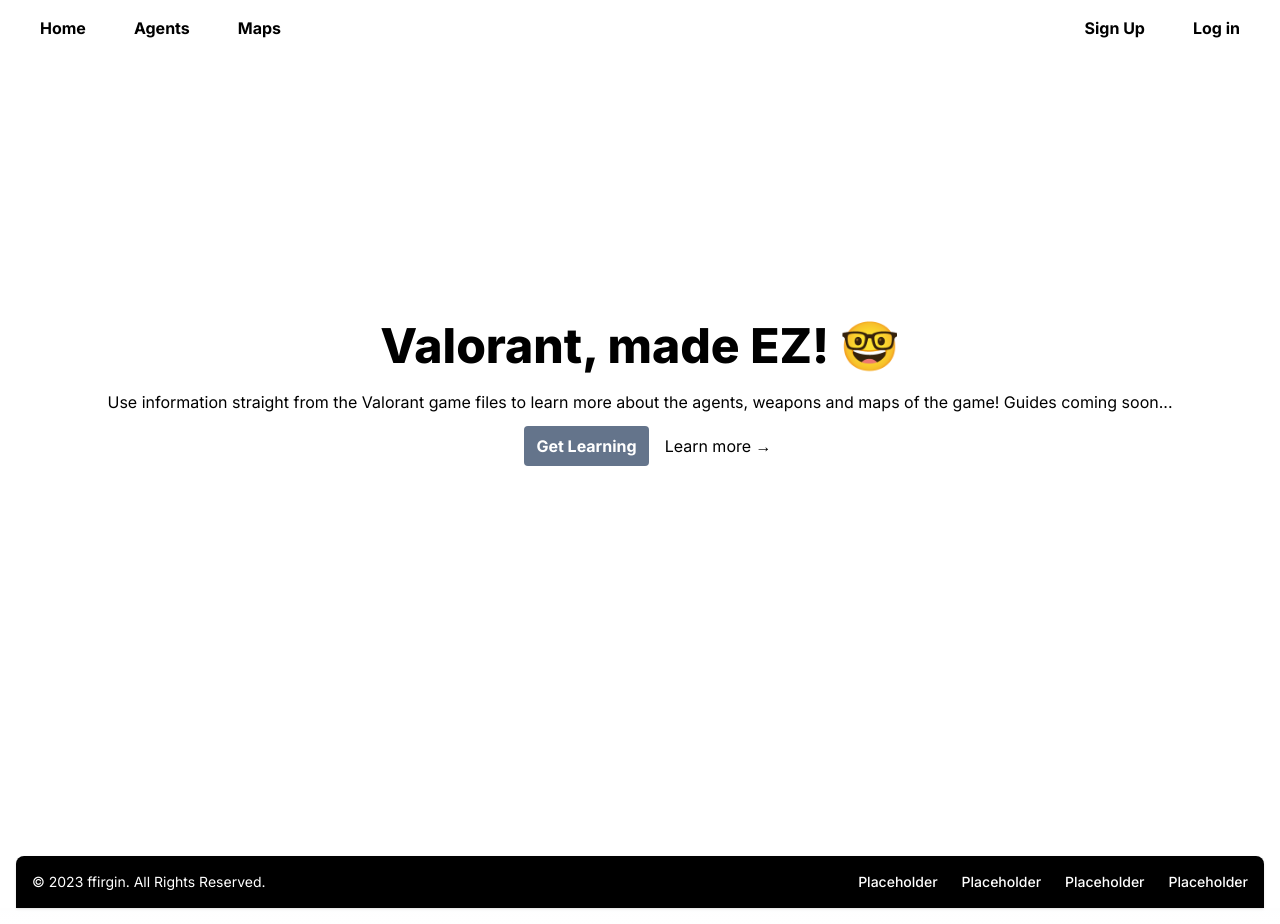
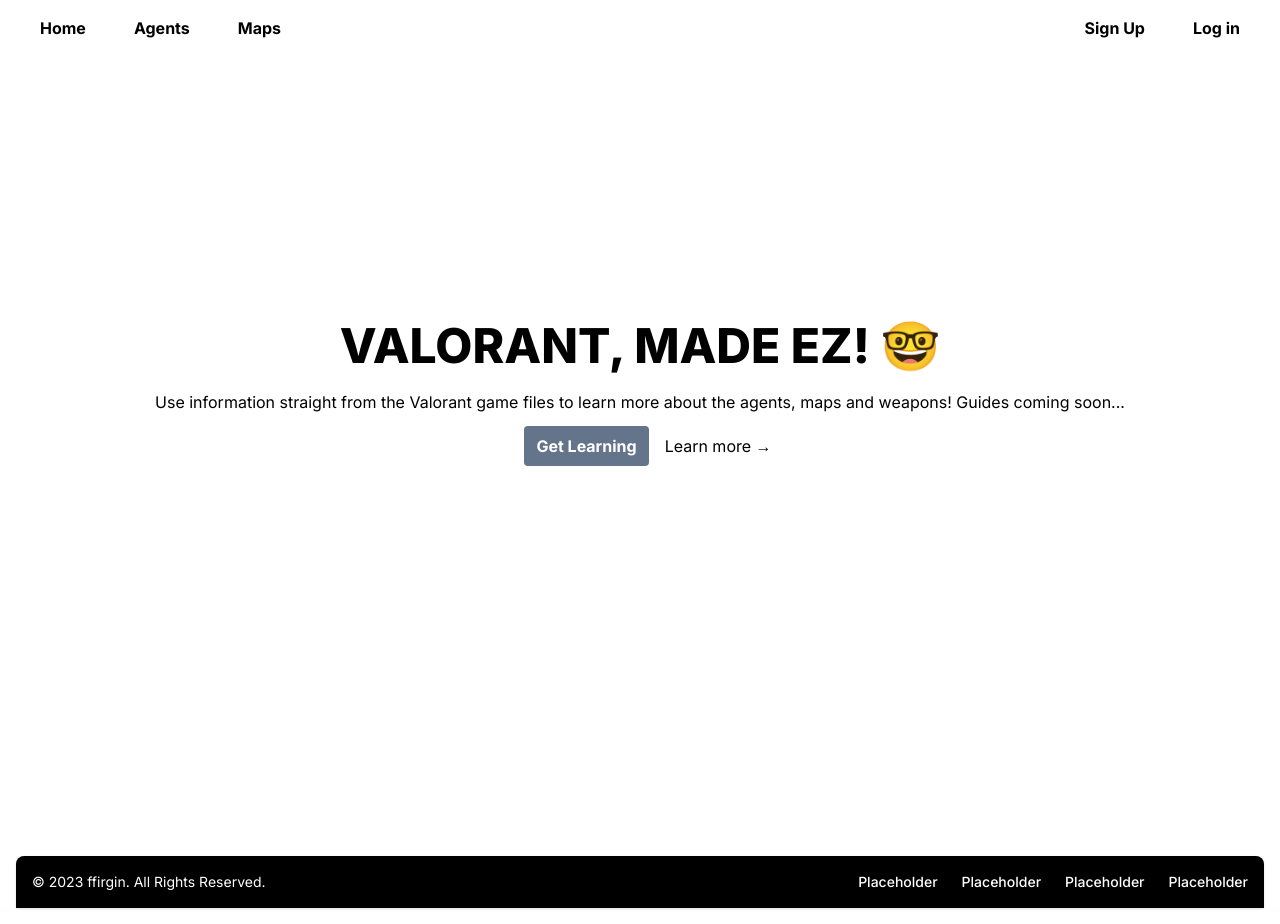
Before and after one commit to ffirgin/valo-ez, a Next.js app: page / in a window 1280 px wide. Built offline with nearby package versions, Linux system fonts and the light colour scheme; no server answers.

Commit message:
added framer motion animations to several pages

```diff
--- a/src/app/agents/page.tsx
+++ b/src/app/agents/page.tsx
@@ -1,7 +1,11 @@
+"use client"
 import AgentsView from "../components/AgentsView";
+import { motion } from "framer-motion";
 
 const getAgentsData = async () => {
-  const res = await fetch("https://valorant-api.com/v1/agents");
+  const res = await fetch("https://valorant-api.com/v1/agents", {
+    cache: "no-store",
+  });
   const data = await res.json();
   return data;
 };
@@ -9,10 +13,29 @@
 export default async function Agents() {
   const data = await getAgentsData();
 
-
   return (
     <div className="">
-      <h1 className="text-center uppercase text-2xl font-bold pb-5">Agents</h1>
+      <motion.div
+        initial="hidden"
+        animate="visible"
+        variants={{
+          hidden: {
+            scale: 0.8,
+            opacity: 0,
+          },
+          visible: {
+            scale: 1,
+            opacity: 1,
+            transition: {
+              delay: 0.01,
+            },
+          },
+        }}
+      >
+        <h1 className="text-center uppercase text-2xl font-bold pb-5">
+          Agents
+        </h1>
+      </motion.div>
       <AgentsView data={data.data} />
     </div>
   );
--- a/src/app/components/AgentBox.tsx
+++ b/src/app/components/AgentBox.tsx
@@ -2,6 +2,7 @@
 import Link from "next/link";
 import { Agent } from "../../types/Agents.type";
 import React from "react";
+import { motion } from "framer-motion";
 
 type Props = {
   agent: Agent;
@@ -13,16 +14,44 @@
       href={{
         pathname: `/agents/${agent.uuid}`,
       }}
-      className="flex flex-col max-w-[400px] items-center border-zinc-400 border-2 rounded-3xl hover:bg-black hover:border-none transition hover:ease-in-out hover:duration-200 z-20 overflow-hidden"
+      className="flex flex-col max-w-[400px] items-center border-zinc-400  rounded-3xl hover:bg-black hover:border-none transition hover:ease-in-out hover:duration-200 z-20 overflow-hidden"
+    >
+      <div className="relative">
+        <motion.div
+          className="z-10 relative"
+          whileHover={{
+            scale: 1.2,
+          }}
         >
           <Image
             src={agent.fullPortrait}
             width={400}
             height={400}
             alt={`${agent.displayName} full portrait`}
-        className="hover:transition hover:duration-300 hover:scale-105 hover:ease-in-out hover:translate-y-1 z-0"
+            className="hover:transition hover:duration-300 hover:ease-in-out"
           />
-      <div className="flex gap-5 py-2 font-extrabold text-xl text-white bg-black rounded-t px-3 h-10 items-center z-10">
+        </motion.div>
+        <Image
+          src={agent.background}
+          width={400}
+          height={400}
+          alt={`${agent.displayName} background`}
+          className="absolute bottom-0 translate-y-[140px] z-0"
+        />
+      </div>
+      <motion.div
+        className="z-20"
+        initial={{
+          opacity: 0,
+          y: 100,
+        }}
+        animate={{
+          opacity: 1,
+          y: 0,
+        }}
+        transition={{ delay: 0.3, duration: 0.5 }}
+      >
+        <div className="flex gap-5 py-2 font-extrabold text-xl text-white bg-black rounded-t px-3 h-10 items-center z-20">
           <p>{agent.displayName}</p>
           <div className="flex gap-1 items-center">
             <Image
@@ -34,6 +63,7 @@
             <p>{agent.role.displayName}</p>
           </div>
         </div>
+      </motion.div>
     </Link>
   );
 };
--- a/src/app/components/AgentsFilter.tsx
+++ b/src/app/components/AgentsFilter.tsx
@@ -1,4 +1,5 @@
 import Image from "next/image";
+import { motion } from "framer-motion";
 
 type Props = {
   setFilteredAgents: (e: any) => void;
@@ -6,6 +7,20 @@
 
 const AgentsFilter: React.FC<Props> = ({ setFilteredAgents }) => {
   return (
+    <motion.div
+      initial={{
+        y: -30,
+        opacity: 0,
+      }}
+      animate={{
+        y: 0,
+        opacity: 1,
+      }}
+      transition={{
+        duration: 0.5,
+        delay: 0.3,
+      }}
+    >
       <div className="flex justify-center items-center gap-4 mb-5">
         <button
           onClick={setFilteredAgents}
@@ -71,6 +86,7 @@
           />
         </button>
       </div>
+    </motion.div>
   );
 };
 
--- a/src/app/components/AgentsList.tsx
+++ b/src/app/components/AgentsList.tsx
@@ -1,5 +1,7 @@
+"use client";
 import AgentBox from "./AgentBox";
 import { Agent } from "../../types/Agents.type";
+import { motion } from "framer-motion";
 
 type Props = {
   filteredAgents: string;
@@ -20,9 +22,23 @@
     );
 
   return (
+    <div>
+      <motion.div
+        initial={{
+          y: 100,
+          opacity: 0,
+        }}
+        animate={{
+          y: 0,
+          opacity: 1,
+        }}
+        transition={{ duration: 0.6 }}
+      >
         <div className="flex flex-wrap gap-4 justify-center items-center pb-5 min-h-screen">
           {data
-        .filter((playable: Agent) => playable.isPlayableCharacter)
+            .filter((playable: Agent) => {
+              return playable.isPlayableCharacter;
+            })
             .filter((agent: Agent) => {
               if (filteredAgents === "All") return agent;
               return agent.role.displayName === filteredAgents;
@@ -34,6 +50,8 @@
               <AgentBox agent={agent} key={agent.uuid} />
             ))}
         </div>
+      </motion.div>
+    </div>
   );
 };
 
--- a/src/app/components/MapBox.tsx
+++ b/src/app/components/MapBox.tsx
@@ -2,12 +2,13 @@
 import Link from "next/link";
 import { Maps } from "@/types/Maps.type";
 import React from "react";
+import { motion } from "framer-motion";
 
 type Props = {
   data: Maps;
-}
+};
 
-const MapBox = ({ data }:any) => {
+const MapBox = ({ data }: any) => {
   return (
     <Link
       href={{
@@ -15,16 +16,36 @@
       }}
       className="flex flex-col max-w-[400px] group items-center border-2 border-zinc-400 hover:border-black rounded-xl hover:bg-black hover:text-white transition hover:ease-in-out hover:duration-200 z-20 overflow-hidden"
     >
+      <motion.div
+        whileHover={{
+          scale: 1.5,
+        }}
+      >
         <Image
           src={data.splash}
           width={500}
           height={300}
           alt={`${data.displayName}'s smaller icon`}
-        className="hover:transition duration-300 hover:scale-105 hover:ease-in-out hover:translate-y-0.5 z-0"
+          className="hover:transition duration-300 z-0"
         />
+      </motion.div>
+      <motion.div
+        initial={{
+          opacity: 0,
+          y: 100,
+        }}
+        animate={{
+          opacity: 1,
+          y: 0,
+        }}
+        transition={{ delay: 0.3, duration: 0.5 }}
+      >
         <div className="flex gap-5 py-2 font-extrabold text-xl text-slate rounded-b px-3 h-10 items-center z-10 ">
-        <p className="group-hover:translate-y-1 ease-in-out duration-300">{data.displayName}</p>
+          <p className="group-hover:translate-y-1 ease-in-out duration-300">
+            {data.displayName}
+          </p>
         </div>
+      </motion.div>
     </Link>
   );
 };
--- a/src/app/components/MapsList.tsx
+++ b/src/app/components/MapsList.tsx
@@ -1,5 +1,6 @@
 import MapBox from "./MapBox";
 import { Maps } from "@/types/Maps.type";
+import { motion } from "framer-motion";
 
 type Props = {
   data: Maps[];
@@ -15,6 +16,18 @@
     );
 
   return (
+    <div>
+      <motion.div
+        initial={{
+          y: 100,
+          opacity: 0,
+        }}
+        animate={{
+          y: 0,
+          opacity: 1,
+        }}
+        transition={{ duration: 0.6 }}
+      >
         <div className="flex flex-wrap gap-4 justify-center items-center pb-5 min-h-screen">
           {data
             .filter((data) => data.xMultiplier !== 0)
@@ -22,6 +35,8 @@
               <MapBox data={data} key={data.uuid} />
             ))}
         </div>
+      </motion.div>
+    </div>
   );
 };
 
--- a/src/app/page.tsx
+++ b/src/app/page.tsx
@@ -1,25 +1,71 @@
+"use client";
+
 import Image from "next/image";
+import { motion } from "framer-motion";
 
 export default function Home() {
   return (
-    <main className=" flex flex-col h-screen items-center justify-center p-24 pt-1">
+    <main className="flex flex-col h-screen items-center justify-center p-24 pt-1">
       <div className="flex flex-col items-center cursor-default">
-        <h1 className="text-5xl font-extrabold text-center">
+        <motion.div
+          initial="hidden"
+          animate="visible"
+          variants={{
+            hidden: {
+              scale: 0.8,
+              opacity: 0,
+            },
+            visible: {
+              scale: 1,
+              opacity: 1,
+              transition: {
+                delay: 0.4,
+              },
+            },
+          }}
+        >
+          <h1
+            id="title"
+            className="text-5xl font-extrabold uppercase text-center"
+          >
             {" "}
             Valorant, made EZ! 🤓{" "}
           </h1>
+        </motion.div>
+        <motion.div
+          initial="hidden"
+          animate="visible"
+          variants={{
+            hidden: {
+              scale: 0.8,
+              opacity: 0,
+            },
+            visible: {
+              scale: 1,
+              opacity: 1,
+              transition: {
+                delay: 0.8,
+              },
+            },
+          }}
+        >
           <p className="pt-5 text-center">
             Use information straight from the Valorant game files to learn more
-          about the agents, weapons and maps of the game! Guides coming soon...
+            about the agents, maps and weapons! Guides coming
+            soon...
           </p>
-        <div className="flex pt-3 items-center">
+          <div className="flex pt-3 items-center justify-center">
             <button className="bg-slate-500 hover:bg-black text-white font-bold py-2 px-3 rounded mx-4">
               Get Learning
             </button>
             <a href="/about">
-            Learn more <span className="hover:translate-x-1 ease-in-out duration-200">→</span>
+              Learn more{" "}
+              <span className="hover:translate-x-1 ease-in-out duration-200">
+                →
+              </span>
             </a>
           </div>
+        </motion.div>
       </div>
     </main>
   );
```
Lines whose indentation alone changed are shown as unchanged.
